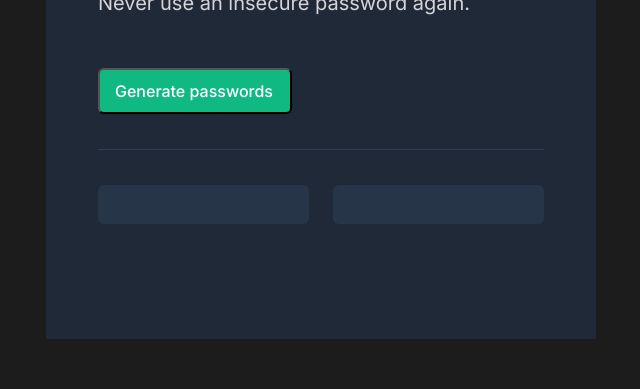
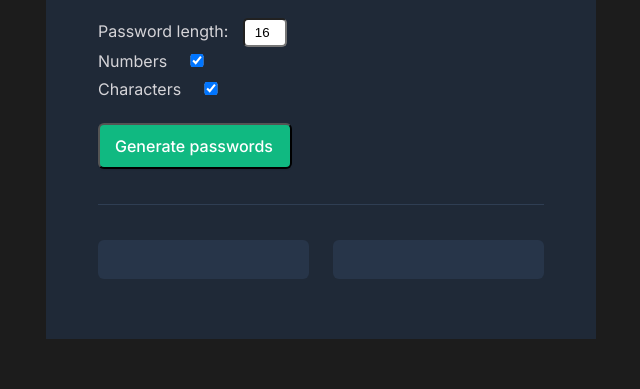
Before and after one commit to Illyrian1000/Password-Generator, a plain HTML site: page index.html in a window 1280 px wide. Shown: the part 411-800 px from the top of the page, without its empty margins (319-959 px from the left). Drawn offline with Linux system fonts and the light colour scheme.

Commit message:
added password length

```diff
--- a/index.html
+++ b/index.html
@@ -15,16 +15,28 @@
     <div class="mainContainer">
 
         <h1>Generate a <br> <span>random password</span></h1>
-        <p>Never use an insecure password again.</p>
+
+        <p class="firstP">Never use an insecure password again.</p>
+
+        <div>
+                <p class="otherP">Password length: <input type="number" min="8" max="18" value="16" id="passwrodLength"></p>
+                <div class="passwordLengthContainer">
+                <p class="otherP">Numbers <input type="checkbox" id="numbersOption" checked></p>
+                <p class="otherP">Characters <input  type="checkbox" id="charactersOption" checked></p>
+        </div>
+
+
         <button onclick="generatePassword()">Generate passwords</button>
 
+
+
         <div class="outputContainer">
-            <div class="passwordOutput">
+            <div onclick="copy('firstPassword')" class="passwordOutput">
                 <p id="firstPassword"> </p>
             </div>
 
 
-            <div class="passwordOutput">
+            <div onclick="copy('secondPassword')" class="passwordOutput">
                 <p id="secondPassword" ></p>
             </div>
         </div>
--- a/javascript.js
+++ b/javascript.js
@@ -12,9 +12,6 @@ let firstPasswordElement = document.getElementById("firstPassword");
 let secondPasswordElement = document.getElementById("secondPassword");
 
 
-
-
-
 function generatePassword(){
     let pass1 = randomPassword();
     let pass2 = randomPassword();
@@ -26,8 +23,9 @@ function generatePassword(){
 
 function randomPassword(){
     let passwordTest = "";
+    let passLenght = document.getElementById("passwrodLength").value;
 
-    for( let i = 0; i < 15; i++){
+    for( let i = 0; i < passLenght; i++){
         passwordTest += characters[randomNumber()];
     }
 
@@ -41,3 +39,8 @@ function randomPassword(){
 function randomNumber(){
     return Math.floor(Math.random() * characters.length);
 }
+
+function copy(idToCopy) {
+    var copyText = document.getElementById(idToCopy);
+    navigator.clipboard.writeText(copyText.innerHTML);
+  }
--- a/styles.css
+++ b/styles.css
@@ -13,7 +13,7 @@ h1{
     font-weight: 800;
     margin-left: 52px;
     margin-bottom: 10px;
-    padding-top: 110px;
+    padding-top: 90px;
     font-size: 40px;
     line-height: 40px;
     color: white;
@@ -24,7 +24,7 @@ span{
     color:#4ADF86;
 }
 
-p{
+.firstP{
     font-family:'Inter', sans-serif;
     margin-left: 52px;
     color: #D5D4D8;
@@ -32,7 +32,16 @@ p{
     font-weight: 400;
     font-size: 20px;
     line-height: 28px;
-    margin-bottom: 51px;
+    margin-bottom: 20px;
+}
+.otherP{
+    font-family:'Inter', sans-serif;
+    margin-left: 52px;
+    color: #D5D4D8;
+    font-style: normal;
+    font-weight: 400;
+    font-size: 16px;
+    line-height: 28px;
 }
 
 button{
@@ -47,6 +56,7 @@ button{
     padding: 9px 17px 9px 15px;
     box-shadow: 0px 1px 2px rgba(0, 0, 0, 0.05);
     border-radius: 6px;
+    margin-top: 20px;
     margin-bottom: 35px;
     cursor: pointer;
 }
@@ -98,3 +108,31 @@ button:active{
     text-align: center;
     padding-top: 3px;
 }
+
+
+/* .passwordLengthContainer{
+    font-family:'Inter', sans-serif;
+    display: flex;
+    margin-left: 52px;
+    gap: 20px;
+    margin-bottom: 20px;
+}
+
+.passwordLength{
+    background-color: #10B981;
+    color: white;
+    font-size: 15px;
+    border-radius: 6px;
+    width: 30px;
+    height: 40px;
+    align-items: center;
+    display: flex;
+    padding-left: 15px;
+} */
+
+input{
+    margin-left: 10px;
+    border-radius: 5px;
+    padding: 5px 0 5px 10px;
+    width: 30px;
+}
```
